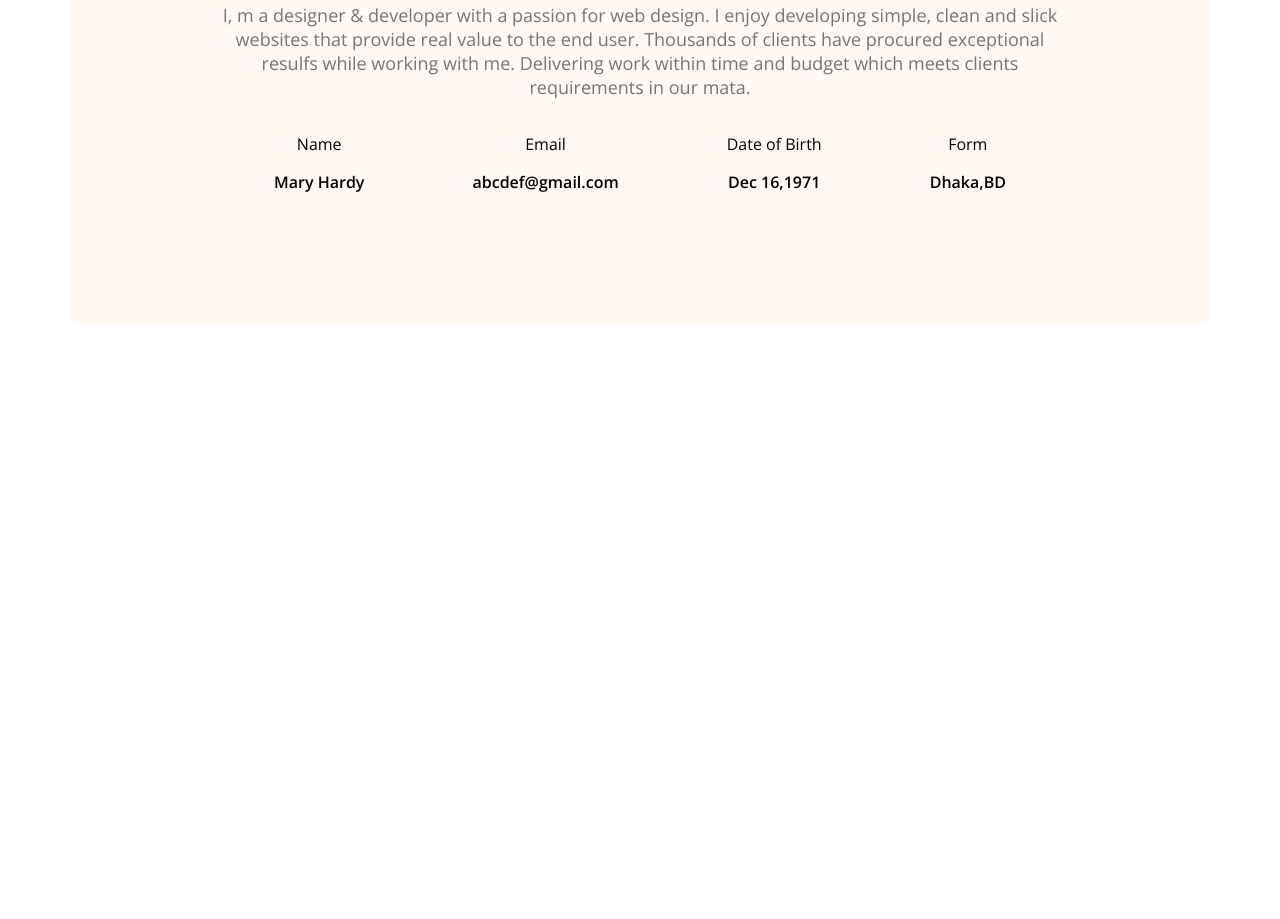
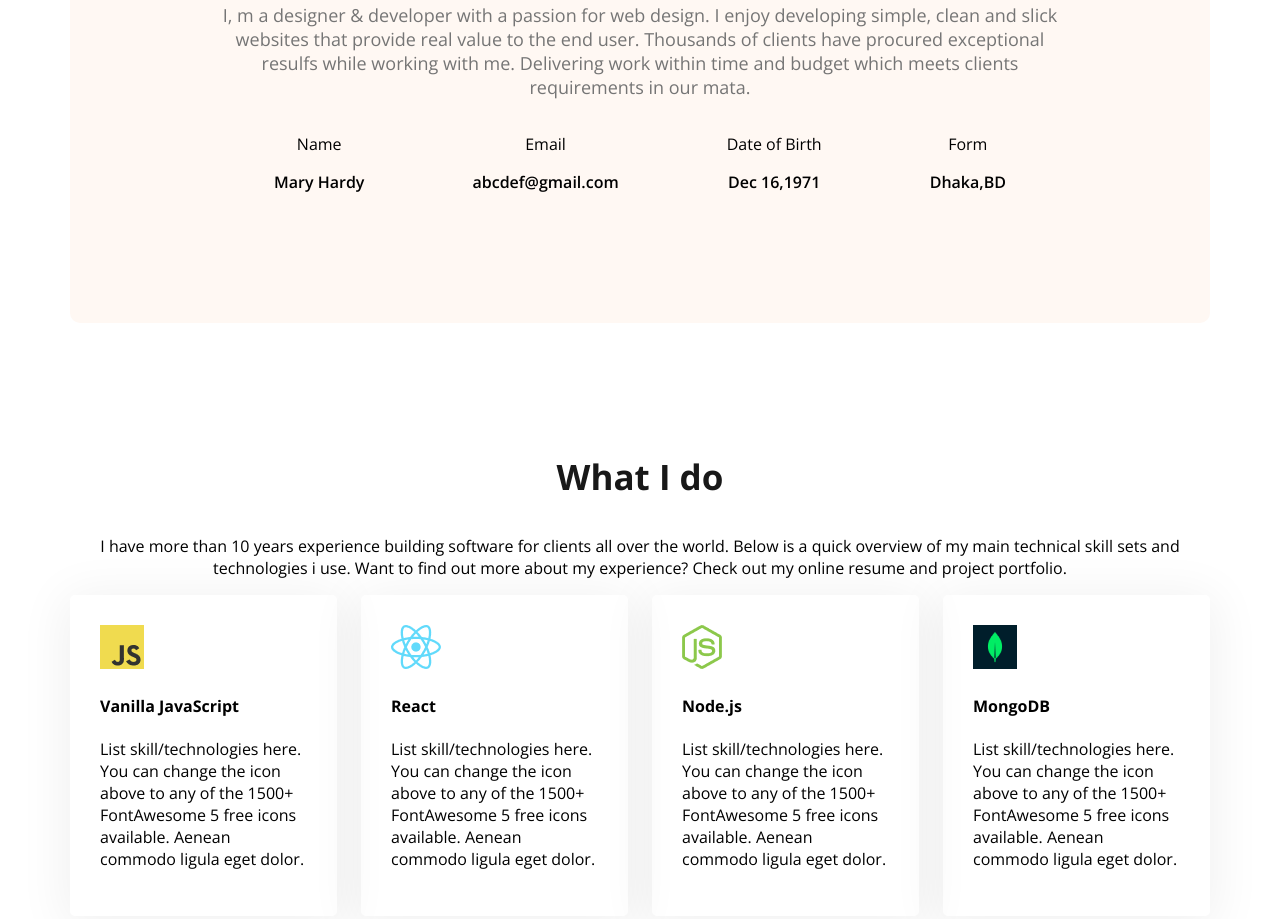
Before and after one commit to Jahid458/Jahid-portfolio, a plain HTML site: page index.html in a window 1280 px wide. Shown: the part 1150-2069 px from the top of the page. Before the commit the page ends 1481 px from the top, so only its background shows below. Drawn offline with nearby package versions, Linux system fonts and the light colour scheme.

Commit message:
skill section added

```diff
--- a/index.html
+++ b/index.html
@@ -63,6 +63,39 @@
                   </div>
              </div>
         </section>
+
+        <!-- What i Do Section Start -->
+         <section class="skills">
+            <h3 class="section-title text-center">What I do</h3>
+            <p class="section-dec text-center">
+              I have more than 10 years experience building software for clients all over the world. Below is a quick overview of my main technical skill sets and technologies i use. Want to find out more about my experience? Check out my online resume and project portfolio.
+            </p>
+
+            <div class="skills-container">
+                <!-- .skill*4>img+h4.skill-title+p.skill-desc -->
+                <div class="skill">
+                  <img src="./images/icons/js.png" alt="">
+                  <h4 class="skill-title">Vanilla JavaScript</h4>
+                  <p class="skill-desc">List skill/technologies here. You can change the icon above to any of the 1500+ FontAwesome 5 free icons available. Aenean commodo ligula eget dolor.</p>
+                </div>
+                <div class="skill">
+                  <img src="/images/icons/react.png" alt="">
+                  <h4 class="skill-title">React</h4>
+                  <p class="skill-desc">List skill/technologies here. You can change the icon above to any of the 1500+ FontAwesome 5 free icons available. Aenean commodo ligula eget dolor.</p>
+                </div>
+                <div class="skill">
+                  <img src="./images/icons/nodejs.png" alt="">
+                  <h4 class="skill-title">Node.js</h4>
+                  <p class="skill-desc">List skill/technologies here. You can change the icon above to any of the 1500+ FontAwesome 5 free icons available. Aenean commodo ligula eget dolor.</p>
+                </div>
+                <div class="skill">
+                  <img src="./images/icons/mongo.png" alt="">
+                  <h4 class="skill-title">MongoDB</h4>
+                  <p class="skill-desc">List skill/technologies here. You can change the icon above to any of the 1500+ FontAwesome 5 free icons available. Aenean commodo ligula eget dolor.</p>
+                </div>
+            </div>
+         </section>
+
     </main>
     <footer>
 
--- a/styles/portfolio.css
+++ b/styles/portfolio.css
@@ -45,6 +45,9 @@
 .section-desc{
   font-size: 18px;
   color: #757575;
+}
+.text-center{
+  text-align: center;
 }
 
 /* Hedaer */
@@ -119,12 +122,16 @@ main{
   max-width: 1140px;
   margin: 0 auto;
 }
+
+main section{
+  margin-top: 130px;
+  margin-bottom:130px;
+}
 /* About Style */
 .about{
   border-radius: 10px;
   padding: 130px 150px;
   text-align: center;
-  margin-top: 130px;
 
 }
 .about-items{
@@ -135,3 +142,18 @@ main{
  font-weight: 600;
 
 }
+
+
+/* Skills Section */
+
+.skills-container{
+  display: flex;
+  gap: 24px;
+}
+
+.skill{
+  padding: 30px;
+  box-shadow: 0px 6px 50px 6px rgba(0, 0, 0, 0.06);
+  border-radius: 5px;
+
+}
```
